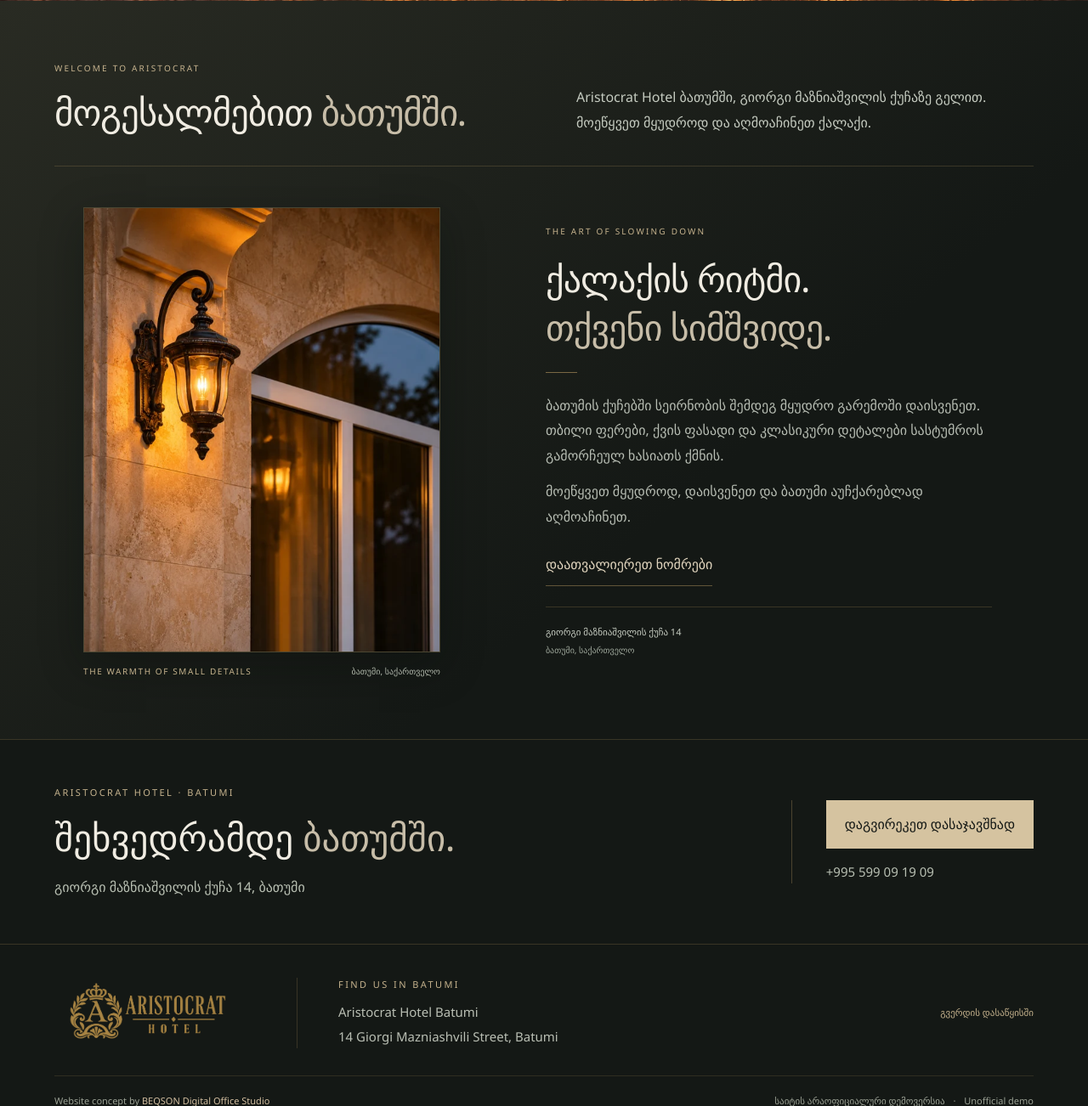
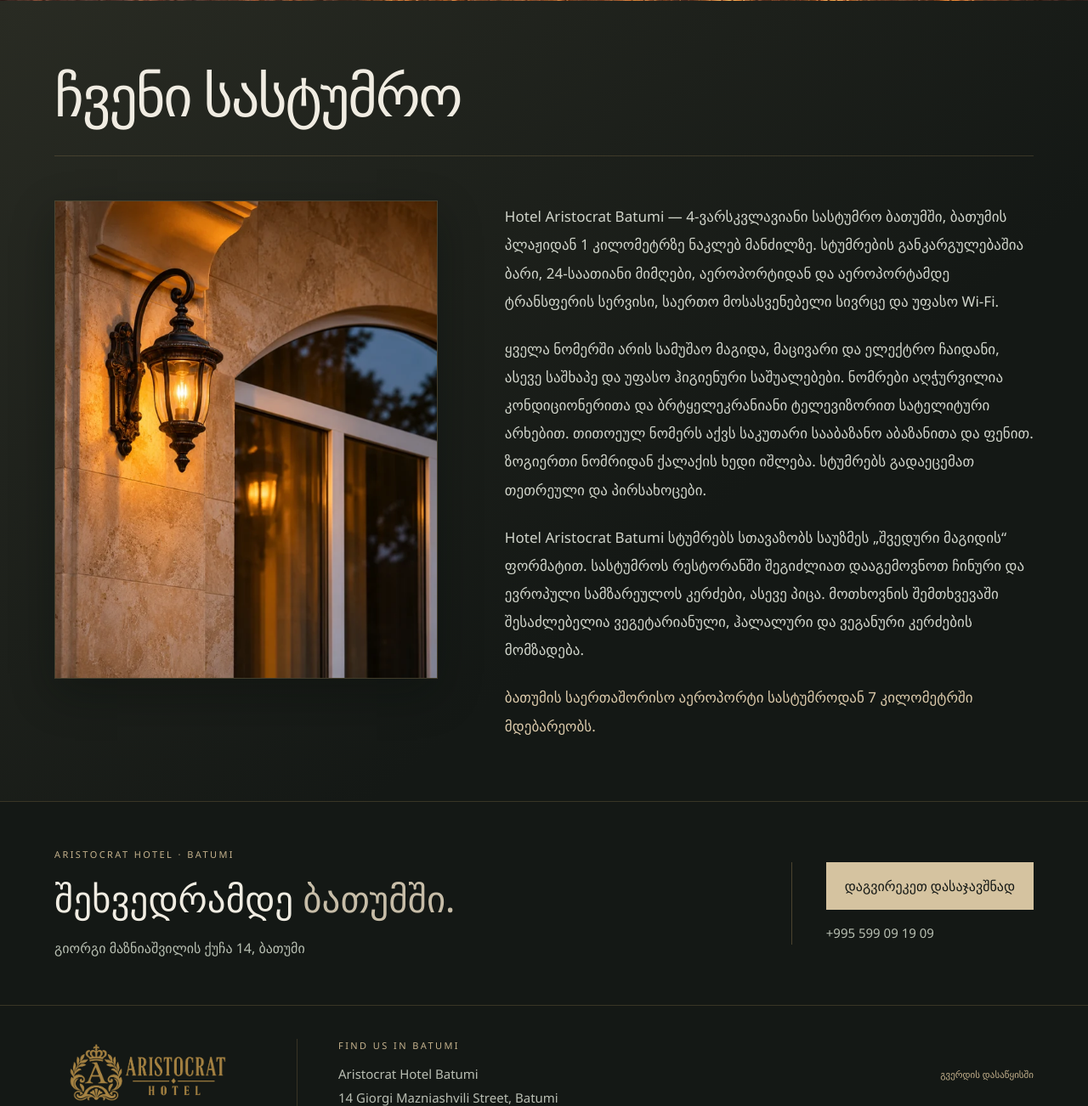
Before and after one commit to Bequcho/digital-office-studio, a PHP site: page /demo/aristocrat/ in a window 1280 px wide. Shown: the part 816-2118 px from the top of the page at 85% size. Run offline with PHP 8.4, Linux system fonts and the light colour scheme.

Commit message:
Publish Aristocrat hotel description in Georgian
Replace the about section with a large Georgian heading, retained lantern image, and four-paragraph hotel description. Preserve premium dark styling, Rooms, Contact, and BEQSON.

```diff
--- a/demo/aristocrat/assets/aristocrat.css
+++ b/demo/aristocrat/assets/aristocrat.css
@@ -128,6 +128,18 @@ figcaption [lang=en]{font-size:10px;letter-spacing:.16em}
 .homepage .closing-address,.homepage .closing-email{color:#b8bfb2}
 .homepage .closing .booking-cta{background:#d5c3a0;color:var(--charcoal);border-color:#d5c3a0;box-shadow:none}
 .homepage .closing .booking-cta:hover{background:var(--cream);border-color:var(--cream)}
+/* The simplified hotel introduction keeps the lantern and lets the facts breathe. */
+.homepage .about-heading{padding-bottom:32px;margin-bottom:52px;border-bottom:1px solid #b99a6238}
+.homepage .about-heading h2{font-size:clamp(48px,5.2vw,76px);line-height:1.17;letter-spacing:-.035em;color:#f0ece2}
+.homepage .about-grid{display:grid;grid-template-columns:minmax(0,.84fr) minmax(0,1.16fr);align-items:start;gap:clamp(42px,6.2vw,94px)}
+.homepage .about-image{width:100%;margin:0}
+.homepage .about-image img{width:100%;height:auto;aspect-ratio:1122/1402;object-fit:cover;border:1px solid #b99a6244;box-shadow:0 18px 48px #070b0855}
+.homepage .about-copy{max-width:700px;padding-top:2px}
+.homepage .about-copy p{font-size:17px;line-height:1.95;letter-spacing:.002em;color:#d0d4ca}
+.homepage .about-copy p+p{margin-top:23px}
+.homepage .about-copy p:last-child{color:#dac9aa}
+@media(max-width:900px){.homepage .about-heading{padding-bottom:26px;margin-bottom:35px}.homepage .about-grid{grid-template-columns:minmax(0,1fr);gap:30px}.homepage .about-image{max-width:500px;margin-inline:auto}.homepage .about-copy{max-width:750px;margin-inline:auto}}
+@media(max-width:600px){.homepage .about-heading{padding-bottom:21px;margin-bottom:27px}.homepage .about-heading h2{font-size:clamp(39px,9.6vw,52px)}.homepage .about-grid{gap:27px}.homepage .about-copy p{font-size:15.5px;line-height:1.9}.homepage .about-copy p+p{margin-top:21px}}
 .site-footer{background:var(--charcoal);color:#e9e5db}
 .footer-main{padding-block:39px 32px;display:flex;align-items:center;gap:65px}
 .footer-brand{width:220px;flex:0 0 auto}
--- a/demo/aristocrat/index.html
+++ b/demo/aristocrat/index.html
@@ -59,26 +59,18 @@
 
     <section class="welcome section-space" id="welcome" aria-labelledby="welcome-title">
       <div class="shell">
-        <div class="welcome-heading reveal">
-          <p class="eyebrow" lang="en">WELCOME TO ARISTOCRAT</p>
-          <h2 id="welcome-title">მოგესალმებით <em>ბათუმში.</em></h2>
-          <p class="section-intro">Aristocrat Hotel ბათუმში, გიორგი მაზნიაშვილის ქუჩაზე გელით.<br class="desktop-break"> მოეწყვეთ მყუდროდ და აღმოაჩინეთ ქალაქი.</p>
+        <div class="about-heading reveal">
+          <h2 id="welcome-title">ჩვენი სასტუმრო</h2>
         </div>
-        <div class="welcome-grid">
-          <figure class="architecture-figure reveal">
-            <div class="architecture-image-wrap">
-              <img src="/demo/aristocrat/assets/lantern-detail.webp" srcset="/demo/aristocrat/assets/lantern-detail-small.webp 600w, /demo/aristocrat/assets/lantern-detail.webp 900w" sizes="(max-width: 600px) calc(100vw - 40px), 430px" alt="ქვის ფასადზე განათებული ფარანი — დეტალის ვიზუალური კონცეფცია" width="1122" height="1402" loading="lazy">
-            </div>
-            <figcaption><span lang="en">THE WARMTH OF SMALL DETAILS</span><span>ბათუმი, საქართველო</span></figcaption>
+        <div class="about-grid">
+          <figure class="about-image reveal">
+            <img src="/demo/aristocrat/assets/lantern-detail.webp" srcset="/demo/aristocrat/assets/lantern-detail-small.webp 600w, /demo/aristocrat/assets/lantern-detail.webp 900w" sizes="(max-width: 600px) calc(100vw - 40px), (max-width: 900px) 500px, 40vw" alt="ქვის ფასადზე განათებული ფარანი — დეტალის ვიზუალური კონცეფცია" width="1122" height="1402" loading="lazy">
           </figure>
-          <div class="welcome-copy reveal">
-            <p class="eyebrow" lang="en">THE ART OF SLOWING DOWN</p>
-            <h3>ქალაქის რიტმი.<br><em>თქვენი სიმშვიდე.</em></h3>
-            <span class="gold-rule" aria-hidden="true"></span>
-            <p>ბათუმის ქუჩებში სეირნობის შემდეგ მყუდრო გარემოში დაისვენეთ. თბილი ფერები, ქვის ფასადი და კლასიკური დეტალები სასტუმროს გამორჩეულ ხასიათს ქმნის.</p>
-            <p>მოეწყვეთ მყუდროდ, დაისვენეთ და ბათუმი აუჩქარებლად აღმოაჩინეთ.</p>
-            <a class="text-link" href="/demo/aristocrat/rooms/">დაათვალიერეთ ნომრები</a>
-            <div class="address-note"><p>გიორგი მაზნიაშვილის ქუჩა 14<br><span>ბათუმი, საქართველო</span></p></div>
+          <div class="about-copy reveal">
+            <p>Hotel Aristocrat Batumi — 4-ვარსკვლავიანი სასტუმრო ბათუმში, ბათუმის პლაჟიდან 1 კილომეტრზე ნაკლებ მანძილზე. სტუმრების განკარგულებაშია ბარი, 24-საათიანი მიმღები, აეროპორტიდან და აეროპორტამდე ტრანსფერის სერვისი, საერთო მოსასვენებელი სივრცე და უფასო Wi-Fi.</p>
+            <p>ყველა ნომერში არის სამუშაო მაგიდა, მაცივარი და ელექტრო ჩაიდანი, ასევე საშხაპე და უფასო ჰიგიენური საშუალებები. ნომრები აღჭურვილია კონდიციონერითა და ბრტყელეკრანიანი ტელევიზორით სატელიტური არხებით. თითოეულ ნომერს აქვს საკუთარი სააბაზანო აბაზანითა და ფენით. ზოგიერთი ნომრიდან ქალაქის ხედი იშლება. სტუმრებს გადაეცემათ თეთრეული და პირსახოცები.</p>
+            <p>Hotel Aristocrat Batumi სტუმრებს სთავაზობს საუზმეს „შვედური მაგიდის“ ფორმატით. სასტუმროს რესტორანში შეგიძლიათ დააგემოვნოთ ჩინური და ევროპული სამზარეულოს კერძები, ასევე პიცა. მოთხოვნის შემთხვევაში შესაძლებელია ვეგეტარიანული, ჰალალური და ვეგანური კერძების მომზადება.</p>
+            <p>ბათუმის საერთაშორისო აეროპორტი სასტუმროდან 7 კილომეტრში მდებარეობს.</p>
           </div>
         </div>
       </div>
```
Also changed, not shown: tools/templates/aristocrat/homepage.html (+10 -18 lines).
